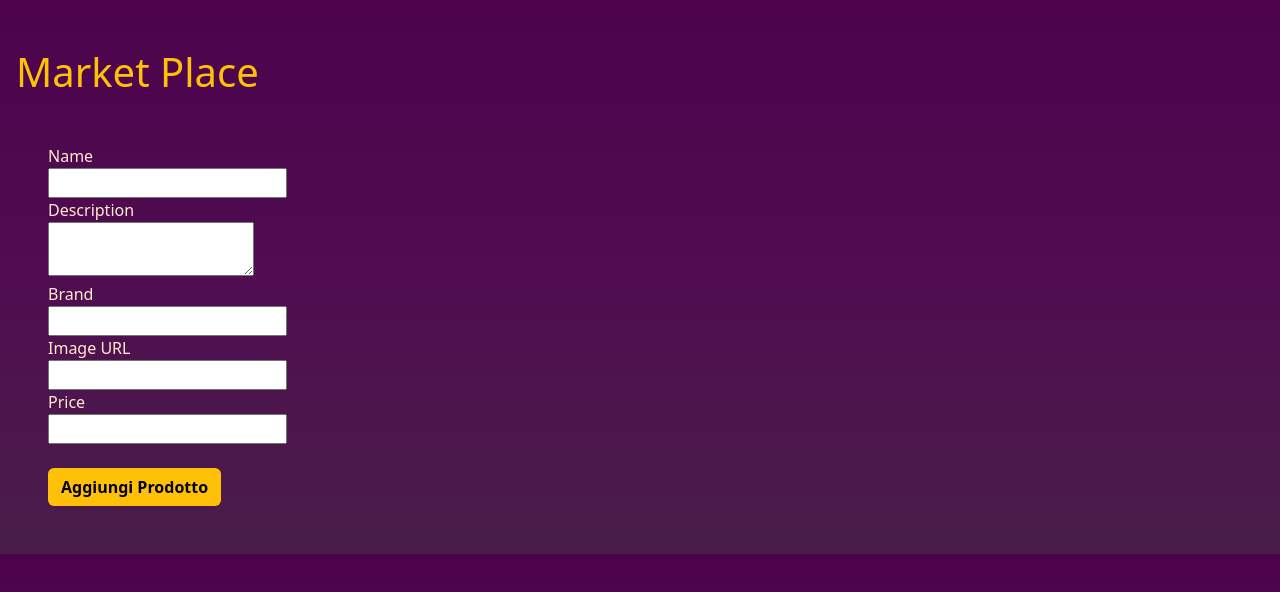
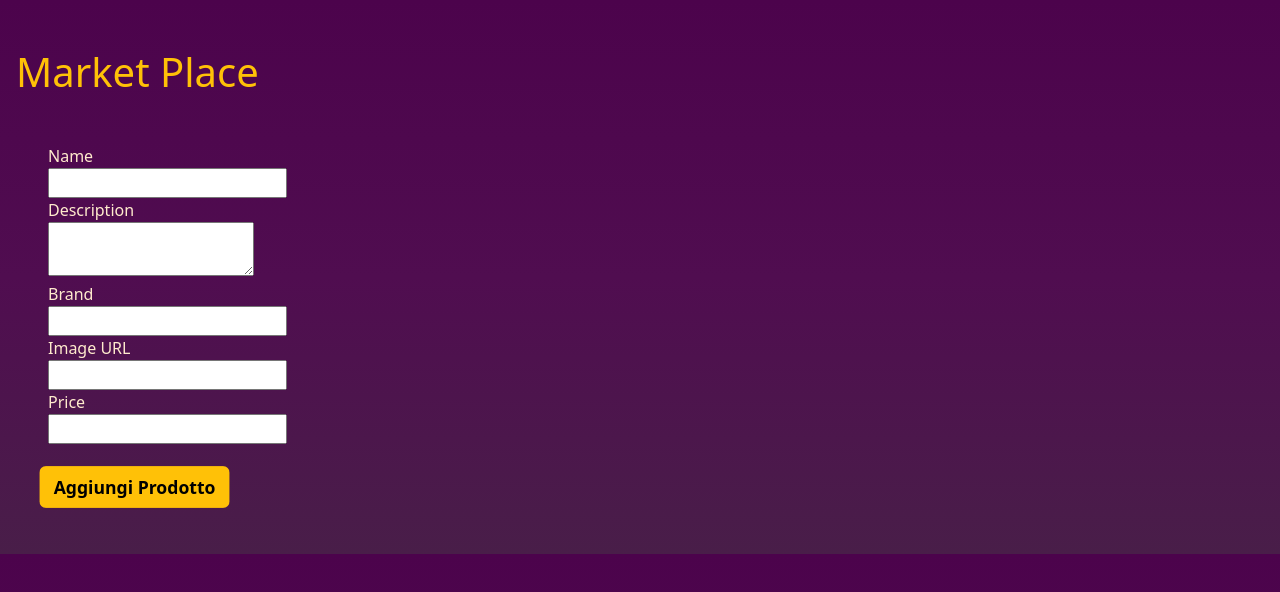
Before and after one commit to Atripac93/compitoFineModulo4, a plain HTML site: page index.html in a window 1280 px wide. In both pictures the pointer is over the button "Aggiungi Prodotto". Drawn offline with nearby package versions, Linux system fonts and the light colour scheme; no server answers.

Commit message:
Update style.css

```diff
--- a/style.css
+++ b/style.css
@@ -5,3 +5,10 @@ label{
     display: block;
     color: blanchedalmond;
 }
+.btn{
+    transition: 0.5s;
+}
+.btn:hover{
+transform: scale(1.1);
+transition: 1s;
+}
```
